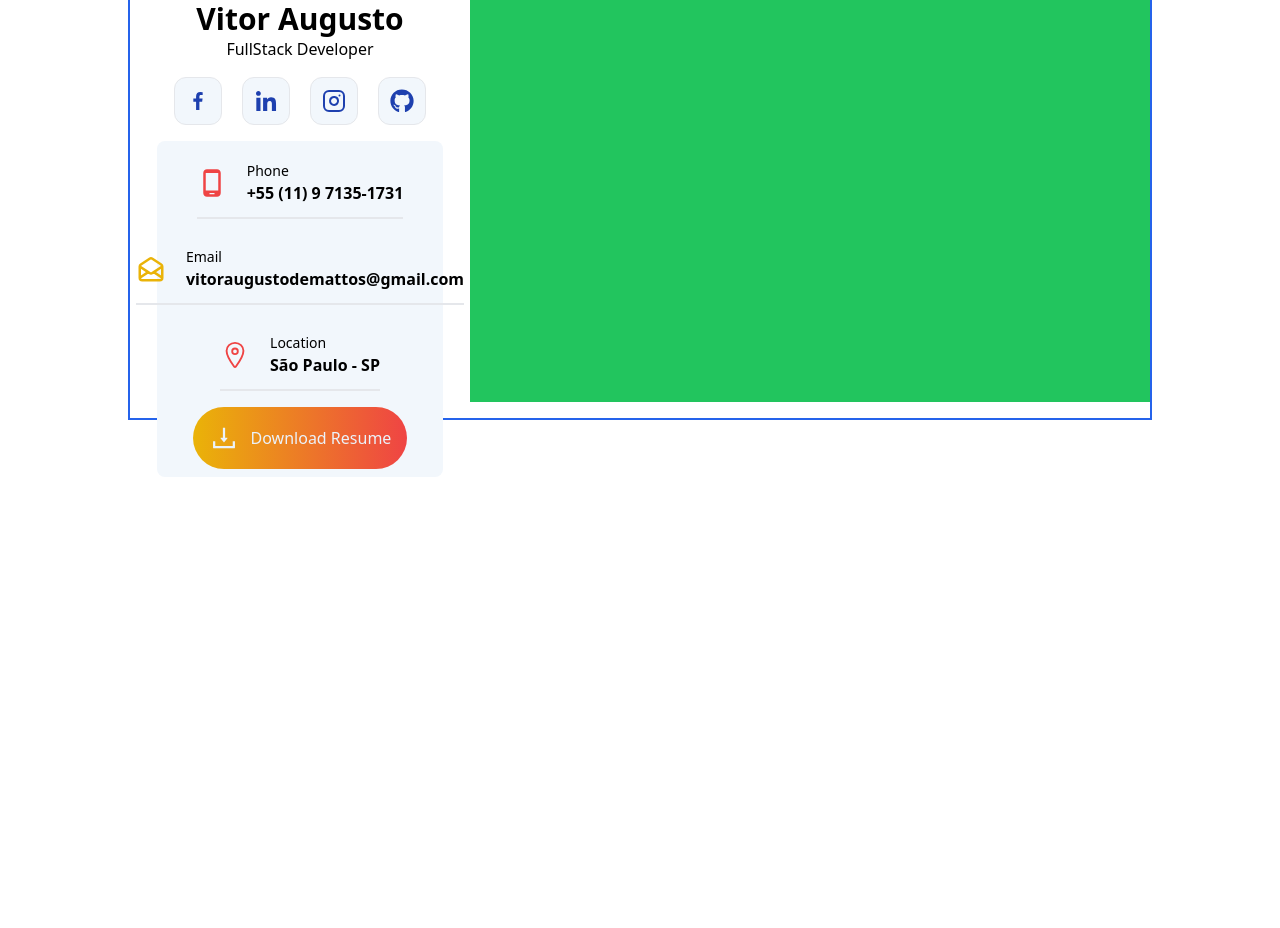
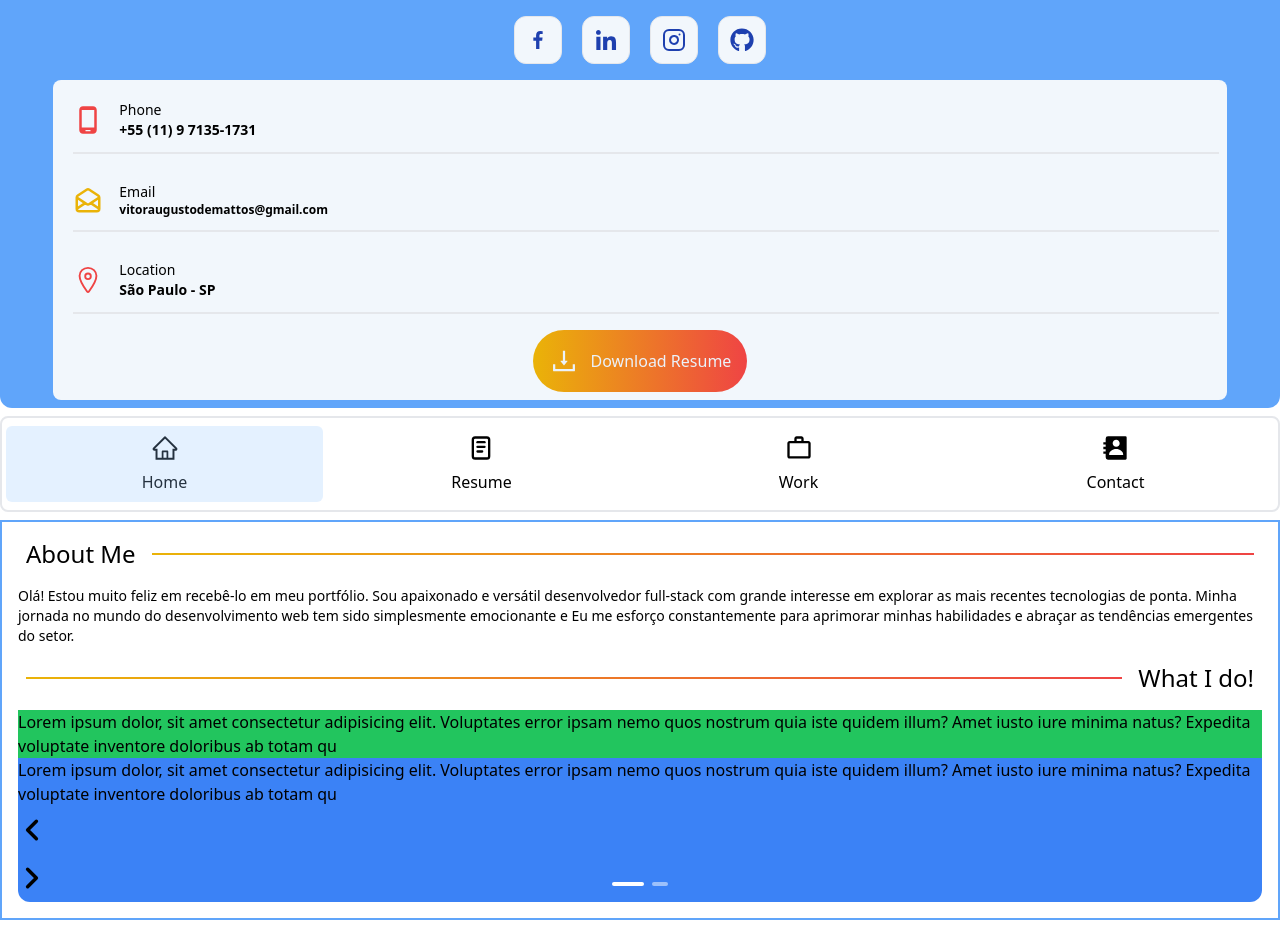
Before and after one commit to ViitorAugusto/PortfolioDesign, a Next.js app in the folder portfolio/: page / in a window 1280 px wide. Shown: the part 380-1308 px from the top of the page. Before the commit the page ends 857 px from the top, so only its background shows below. Built offline with nearby package versions, Linux system fonts and the light colour scheme.

Commit message:
create Carousel and SideRight

```diff
--- a/portfolio/package.json
+++ b/portfolio/package.json
@@ -9,6 +9,7 @@
     "lint": "next lint"
   },
   "dependencies": {
+    "@material-tailwind/react": "^2.1.2",
     "@types/node": "20.6.4",
     "@types/react": "18.2.22",
     "@types/react-dom": "18.2.7",
--- a/portfolio/pages/_document.tsx
+++ b/portfolio/pages/_document.tsx
@@ -4,7 +4,7 @@ export default function Document() {
   return (
     <Html lang="pt-br">
       <Head />
-      <body>
+      <body className='bg-white'>
         <Main />
         <NextScript />
       </body>
--- a/portfolio/pages/components/Header.tsx
+++ b/portfolio/pages/components/Header.tsx
@@ -2,7 +2,7 @@ import { BiMoon } from "react-icons/bi";
 export function Header() {
   return (
   <>
-     <header className="flex container mx-auto text-black h-20 ">
+     <header className="flex container mx-auto text-black h-20 bg-white">
        <div className="flex items-center justify-between w-4/5  mx-auto p-4">
               <h1 className="text-3xl">Vitor Augusto</h1>
               <div className="border-2 h-12 w-12 flex justify-center items-center rounded-full cursor-pointer
--- a/portfolio/pages/components/Main/Main.tsx
+++ b/portfolio/pages/components/Main/Main.tsx
@@ -1,5 +1,6 @@
 import { useEffect, useState } from "react";
 import { MainContentLeft } from "./SideLeft/MainContentLeft";
+import { MainContentRight } from "./SideRight/MainContentRight";
 
 export function Main() {
   const [mainHeight, setMainHeight] = useState(0);
@@ -17,13 +18,21 @@ export function Main() {
     };
   }, []);
   return (
-    <main className="container mx-auto text-black"style={{ height: mainHeight }}>
-        <div className="border-2 border-blue-600 w-4/5 h-full mx-auto flex py-4">
-            <section className=" w-1/3 flex justify-start items-end">
-                <MainContentLeft />
-            </section>
-            <section className="bg-green-500 w-2/3"></section>
-        </div>
+    <main
+      className="container mx-auto text-black"
+      style={{ height: mainHeight }}
+    >
+      <div className="mx-auto flex flex-col py-2">
+        <section className="w-full flex flex-col mt-24 relative rounded-md">
+          <div className="w-52 h-52 bg-slate-800 mx-auto absolute -top-24 left-12 z-10 rounded-md">
+
+          </div>
+          <MainContentLeft />
+        </section>
+        <section className="">
+          <MainContentRight />
+        </section>
+      </div>
     </main>
   );
 }
--- a/portfolio/pages/components/Main/SideLeft/MainContentLeft.tsx
+++ b/portfolio/pages/components/Main/SideLeft/MainContentLeft.tsx
@@ -6,50 +6,47 @@ import { IoLocationOutline } from "react-icons/io5";
 
 export const MainContentLeft = () => {
   return (
-    <div className=" w-full h-3/4 relative rounded-xl">
-      <div className="w-52 h-52 border-2 border-green-300 absolute -top-28 left-24">
-        a
-      </div>
-      <div className="mt-28 text-center">
+    <div className=" relative rounded-xl py-2 bg-blue-400">
+      <div className="mt-32 text-center">
         <h1 className="text-3xl font-bold">Vitor Augusto</h1>
         <p className="font-normal text-base">FullStack Developer</p>
       </div>
       <div className="flex justify-center items-center p-4 gap-5 ">
         <OptionIcons />
       </div>
-      <div className="w-11/12 flex flex-col mx-auto ">
-        <div className="w-11/12  mx-auto rounded-lg">
-          <div className="p-2 rounded-t-lg bg-whiteicon flex justify-center">
-            <div className="flex justify-center items-center gap-5 border-b-2 py-3">
+      <div className=" flex flex-col mx-auto ">
+        <div className="w-11/12 mx-auto rounded-lg">
+          <div className="p-2 rounded-t-lg bg-whiteicon flex justify-center ">
+          <div className="flex justify-start ml-3 items-center gap-4 border-b-2 py-3 w-full ">
               <div className="">
                 <MdOutlinePhoneAndroid className="text-red-500 text-3xl" />
               </div>
               <div>
                 <p className="text-sm ">Phone</p>
-                <p className="font-bold">+55 (11) 9 7135-1731</p>
+                <p className="font-bold text-sm">+55 (11) 9 7135-1731</p>
               </div>
             </div>
           </div>
 
-          <div className="p-2  bg-whiteicon flex justify-center">
-            <div className="flex justify-center items-center gap-5 border-b-2 py-3">
-              <div className="">
+          <div className="p-2 bg-whiteicon flex justify-center ">
+            <div className="flex justify-start ml-3 items-center gap-4 border-b-2 py-3 w-full ">
+              <div className="flex ">
                 <HiOutlineMailOpen className="text-yellow-500 text-3xl" />
               </div>
-              <div>
+              <div className="flex-1 ">
                 <p className="text-sm ">Email</p>
-                <p className="font-bold">vitoraugustodemattos@gmail.com</p>
+                <p className="font-bold text-xs ">vitoraugustodemattos@gmail.com</p>
               </div>
             </div>
           </div>
-          <div className="p-2 bg-whiteicon flex justify-center">
-            <div className="flex justify-center items-center gap-5 border-b-2 py-3">
+          <div className="p-2 bg-whiteicon flex justify-center ">
+            <div className="flex justify-start ml-3 items-center gap-4 border-b-2 py-3 w-full ">
               <div className="">
                 <IoLocationOutline className="text-red-500 text-3xl" />
               </div>
               <div>
                 <p className="text-sm ">Location</p>
-                <p className="font-bold">São Paulo - SP</p>
+                <p className="font-bold text-sm">São Paulo - SP</p>
               </div>
             </div>
           </div>
--- a/portfolio/pages/components/Main/SideLeft/OptionIcons.tsx
+++ b/portfolio/pages/components/Main/SideLeft/OptionIcons.tsx
@@ -11,7 +11,7 @@ export const OptionIcons = () => {
               hover:shadow-lg hover:bg-blue-100
               "
             >
-             <li> <icon.image className="text-2xl text-blue-800 " /></li>
+             <li> <icon.image className="text-2xl text-blue-800"/></li>
             </ul>
           </div>
         );
--- /dev/null
+++ b/portfolio/pages/components/Main/SideRight/AboutMe.tsx
@@ -0,0 +1,35 @@
+import { CarouselNavigation } from "./CarouselNavigation";
+
+export const AboutMe = () => {
+  return (
+    <>
+      <div className="flex flex-col gap-4">
+        <div className="flex items-center justify-center gap-4 px-2">
+          <h2 className="text-2xl">About Me</h2>
+          <div className="flex-1 bg-gradient-to-r from-yellow-500 to-red-500 h-0.5"></div>
+        </div>
+        <div>
+          <p className="text-sm">
+            Olá! Estou muito feliz em recebê-lo em meu portfólio. Sou apaixonado
+            e versátil desenvolvedor full-stack com grande interesse em explorar
+            as mais recentes tecnologias de ponta. Minha jornada no mundo do
+            desenvolvimento web tem sido simplesmente emocionante e Eu me
+            esforço constantemente para aprimorar minhas habilidades e abraçar
+            as tendências emergentes do setor.
+          </p>
+        </div>
+
+
+        <div className="flex items-center justify-center gap-4 px-2">
+          <div className="flex-1 bg-gradient-to-r from-yellow-500 to-red-500 h-0.5"></div>
+          <h2 className="text-2xl">What I do!</h2>
+        </div>
+
+        <div>
+          <CarouselNavigation />
+        </div>
+
+      </div>
+    </>
+  );
+};
--- /dev/null
+++ b/portfolio/pages/components/Main/SideRight/CarouselNavigation.tsx
@@ -0,0 +1,33 @@
+import { Carousel } from "@material-tailwind/react";
+
+export function CarouselNavigation() {
+  return (
+    <Carousel
+      className="rounded-xl bg-blue-500 flex flex-col"
+      navigation={({ setActiveIndex, activeIndex, length }) => (
+        <div className="absolute bottom-4 left-2/4 z-50 flex -translate-x-2/4 gap-2">
+          {new Array(length).fill("").map((_, i) => (
+            <span
+              key={i}
+              className={`block h-1 cursor-pointer  rounded-2xl transition-all content-[''] ${
+                activeIndex === i ? "w-8 bg-white" : "w-4 bg-white/50"
+              }`}
+              onClick={() => setActiveIndex(i)}
+            />
+          ))}
+        </div>
+      )}
+    >
+      <div className="h-full w-full object-cover bg-green-500">
+        Lorem ipsum dolor, sit amet consectetur adipisicing elit. Voluptates
+        error ipsam nemo quos nostrum quia iste quidem illum? Amet iusto iure
+        minima natus? Expedita voluptate inventore doloribus ab totam qu
+      </div>
+      <div className="">
+        Lorem ipsum dolor, sit amet consectetur adipisicing elit. Voluptates
+        error ipsam nemo quos nostrum quia iste quidem illum? Amet iusto iure
+        minima natus? Expedita voluptate inventore doloribus ab totam qu
+      </div>
+    </Carousel>
+  );
+}
--- /dev/null
+++ b/portfolio/pages/components/Main/SideRight/MainContentRight.tsx
@@ -0,0 +1,95 @@
+import React from "react";
+import {
+  Tabs,
+  TabsHeader,
+  TabsBody,
+  Tab,
+  TabPanel,
+} from "@material-tailwind/react";
+import { MdWorkOutline } from "react-icons/md";
+import { AiOutlineHome } from "react-icons/ai";
+import { TbNotes } from "react-icons/tb";
+import { BiSolidContact } from "react-icons/bi";
+import { AboutMe } from "./AboutMe";
+
+
+export function MainContentRight() {
+  const data = [
+    {
+      label: "Home",
+      value: "home",
+      icon: AiOutlineHome,
+      desc: <AboutMe />,
+    },
+    {
+      label: "Resume",
+      value: "resume",
+      icon: TbNotes,
+      desc: `We're not always in the position that we want to be at.
+      We're constantly growing. We're constantly making mistakes. We're
+      constantly trying to express ourselves and actualize our dreams.`,
+    },
+    {
+      label: "Work",
+      value: "work",
+      icon: MdWorkOutline,
+      desc: `We're not always in the position that we want to be at.
+      We're constantly growing. We're constantly making mistakes. We're
+      constantly trying to express ourselves and actualize our dreams.`,
+    },
+    {
+      label: "Contact",
+      value: "contact",
+      icon: BiSolidContact,
+      desc: `We're not always in the position that we want to be at.
+      We're constantly growing. We're constantly making mistakes. We're
+      constantly trying to express ourselves and actualize our dreams.`,
+    }
+  ];
+
+  const theme = {
+    tab: {
+      styles: {
+        base: {
+          indicator: {
+            position: "absolute",
+            inset: "inset-0",
+            zIndex: "z-10",
+            height: "h-full",
+            bg: "bg-white",
+            borderRadius: "rounded-md",
+            boxShadow: "shadow",
+          },
+        },
+      },
+    },
+  };
+  return (
+    <Tabs value="home">
+      <TabsHeader
+      className="border-2 py-2 flex justify-center items-center my-2"
+      indicatorProps={{
+        className: "bg-blue-300/25 shadow-none !text-black_3",
+        theme,
+      }}
+      >
+        {data.map(({ label, value, icon }) => (
+          <Tab key={value} value={value} className="">
+            <div className="flex items-center p-1 m-1 flex-col gap-2 ">
+              {React.createElement(icon, { className: "w-7 h-7" })}
+              {label}
+            </div>
+          </Tab>
+        ))}
+      </TabsHeader>
+
+      <TabsBody className=" border-2 border-blue-400 ">
+        {data.map(({ value, desc }) => (
+          <TabPanel key={value} value={value}>
+            {desc}
+          </TabPanel>
+        ))}
+      </TabsBody>
+    </Tabs>
+  );
+}
--- a/portfolio/tailwind.config.ts
+++ b/portfolio/tailwind.config.ts
@@ -21,7 +21,9 @@ const config: Config = {
         whiteicon: "#F2F7FC",
         black: "#000000",
 
-      }
+      }, spacing: {
+        '0.5': '0.125rem',
+      },
     },
   },
   plugins: [],
```
Also changed, not shown: portfolio/pages/components/Main/MainContentRight.tsx (deleted), 1 other file (tests, documents, lock files or other folders).
